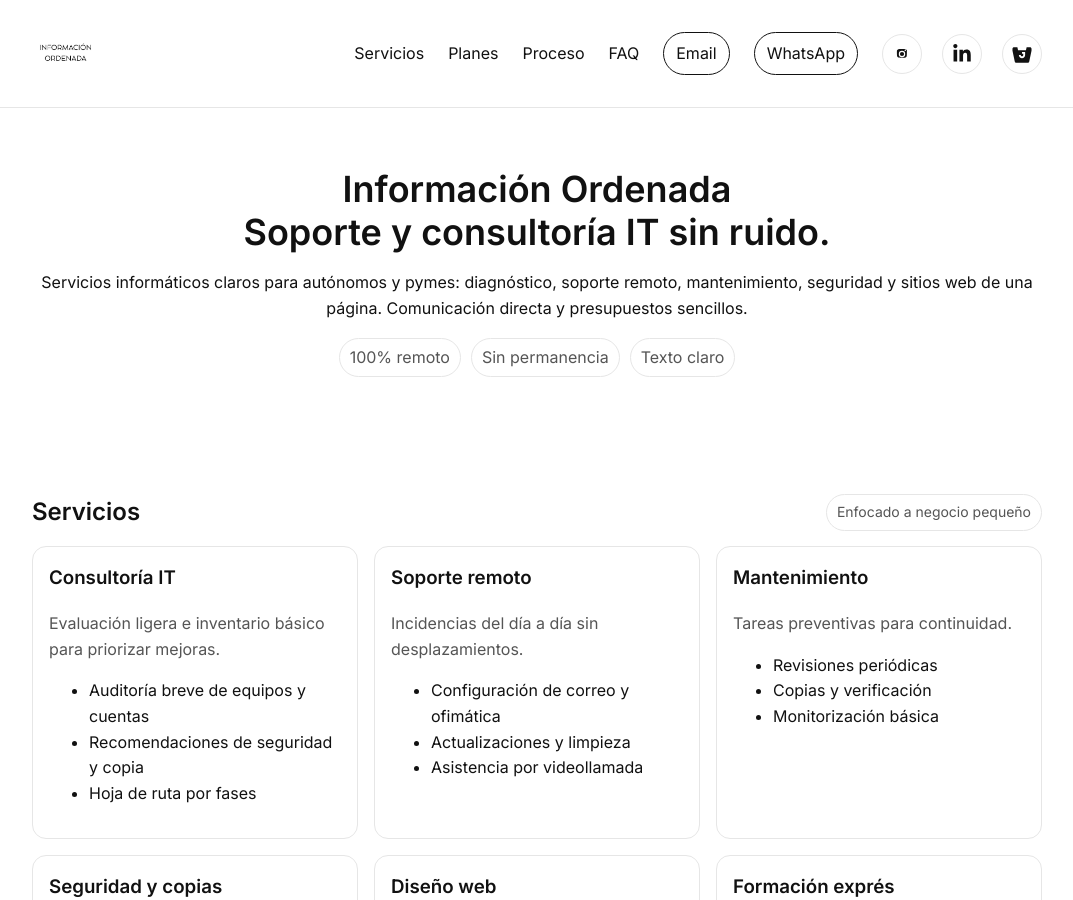
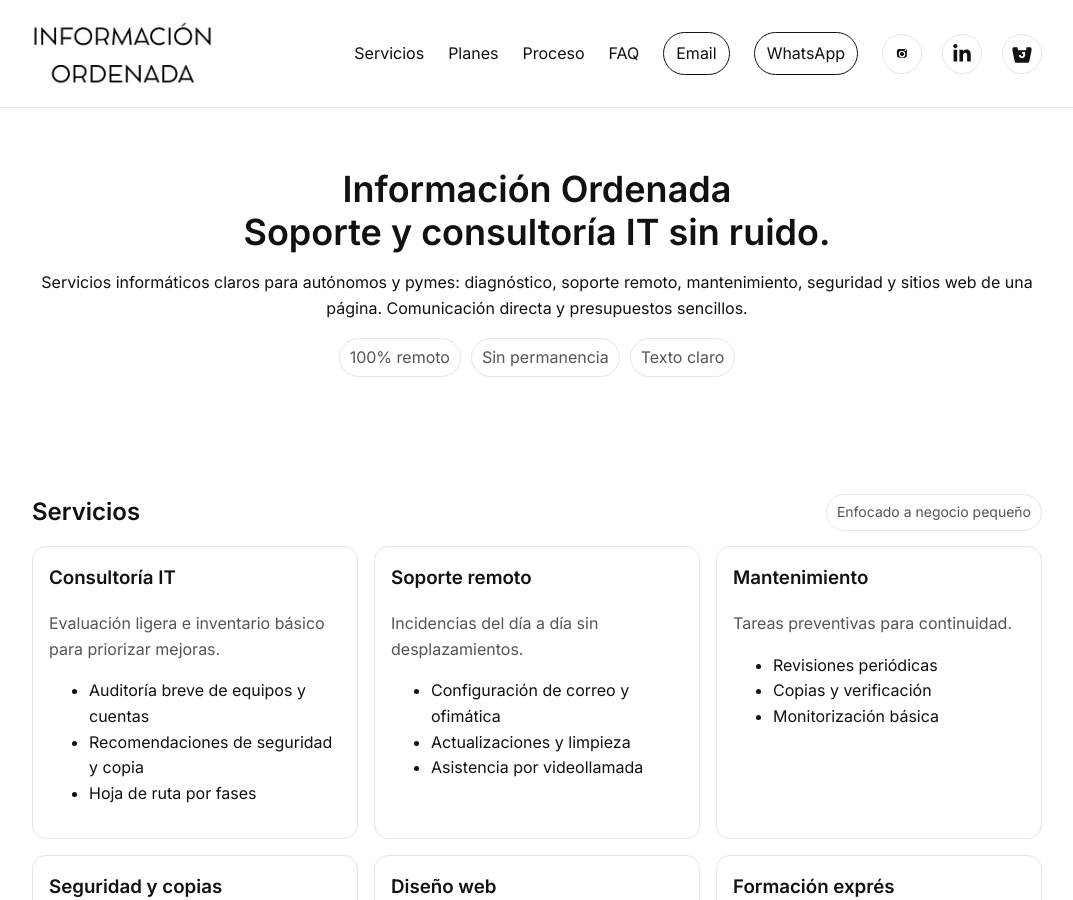
Before and after one commit to alexos-es/io, a Jekyll site: the page built from index.html, in a window 1280 px wide and 900 px high. Shown: the whole window, without its empty margins (103-1176 px from the left). Built offline with Jekyll 4.4.1, drawn with Linux system fonts in a browser that asks for light colours.

Commit message:
Update header logo image
Replaces the logo image in the header from 'logo_bw.png' to 'InOr titulo.jpg' for improved branding.

```diff
--- a/_includes/header.html
+++ b/_includes/header.html
@@ -2,7 +2,7 @@
   <div class="container nav">
     <div class="brand">
       <a href="{{ '/' | relative_url }}">
-        <img src="{{ '/logo_bw.png' | relative_url }}" alt="Información Ordenada" />
+        <img src="{{ '/InOr titulo.jpg' | relative_url }}" alt="Información Ordenada" />
       </a>
     </div>
 
```
